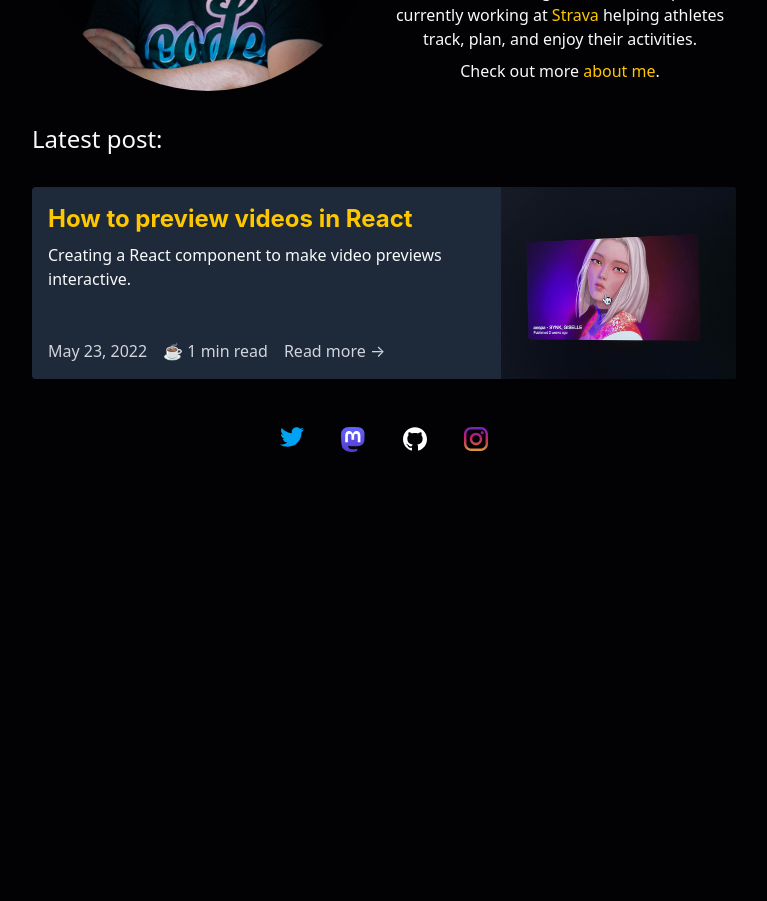
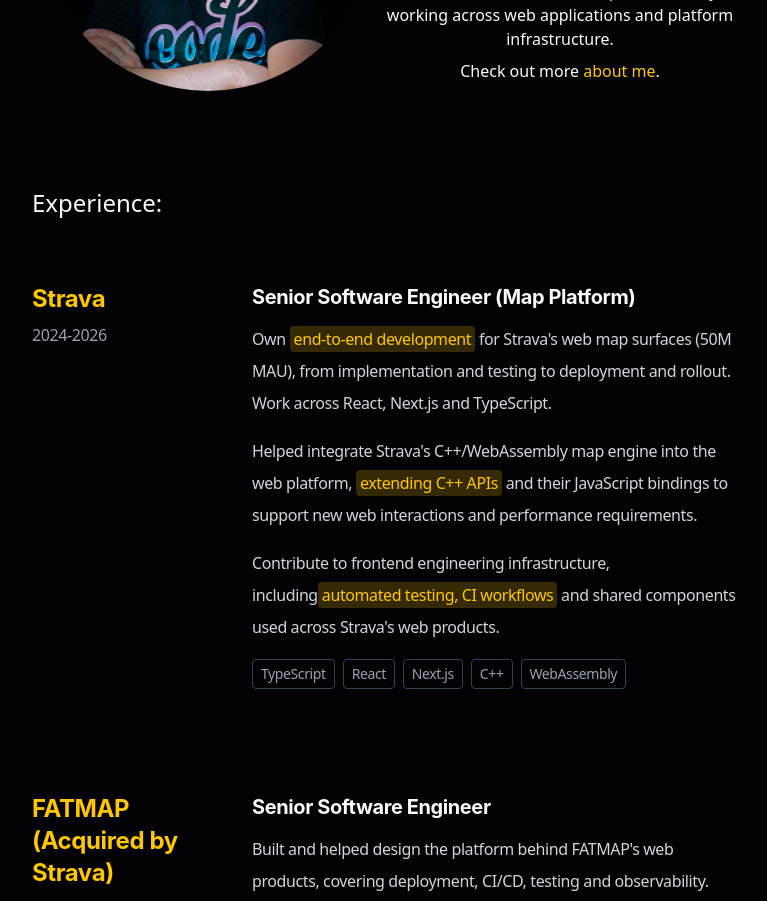
Before and after one commit to dfrico/dfr-web, a Next.js app: page / in a window 1280 px wide. Shown: the part 320-1221 px from the top of the page, without its empty margins (256-1023 px from the left). Before the commit the page ends 800 px from the top, so only its background shows below. Built offline with nearby package versions, Linux system fonts and the light colour scheme; a web font is replaced by a local one.

Commit message:
new experience section

```diff
--- a/app/(pages)/(index)/page.tsx
+++ b/app/(pages)/(index)/page.tsx
@@ -1,42 +1,36 @@
+import type { Metadata } from 'next';
 import Image from 'next/image';
 import Link from 'next/link';
-import Head from 'next/head';
-import Preview from '@/components/preview';
 import currentlyAt from '@/components/currently';
-import postList from '@/utils/getAllPosts';
+import Footer from '@/components/footer';
+import WorkCard from '@/components/workCard';
+import Experience from '@/components/experience';
+
+export const metadata: Metadata = {
+  openGraph: {
+    url: 'https://dfr.codes',
+    siteName: 'Daniel Fernandez',
+    title: 'Daniel Fernandez',
+    description:
+      'Frontend developer based in Spain. Check out my site to learn more about me!',
+    images: '/img/logo.png',
+    type: 'website',
+  },
+  twitter: {
+    card: 'summary',
+    site: '@blayhem',
+    creator: '@blayhem',
+    title: 'Daniel Fernandez',
+    description:
+      'Frontend developer based in Madrid, Spain. Check out my site to learn more about me!',
+    images: '/img/logo.png',
+  },
+};
 
 export default function Home() {
-  const URL = 'https://dfr.codes';
   return (
     <>
-      <Head>
-        <meta property="og:url" content={URL} />
-        <meta property="og:image" content="/img/logo.png" />
-        <meta property="og:type" content="website" />
-        <meta property="og:title" content="Daniel Fernandez" />
-        <meta
-          property="og:description"
-          content="Frontend developer based in Spain. Check out my site to learn more about me!"
-        />
-        <meta property="og:image" content="/img/logo.png" />
-
-        <meta name="twitter:card" content="summary" />
-        <meta name="twitter:site" content="@blayhem" />
-        <meta name="twitter:url" content={URL} />
-        <meta name="twitter:title" content="Daniel Fernandez" />
-        <meta
-          name="twitter:description"
-          content="Frontend developer based in Madrid, Spain. Check out my site to learn more about me!"
-        />
-        <meta name="twitter:image" content={`${URL}/img/logo.png`} />
-
-        {/* Google fonts */}
-        <link rel="preconnect" href="https://fonts.gstatic.com" />
-        {/* Favicon */}
-        <link rel="icon" href="/favicon/favicon.svg" type="image/svg+xml" />
-        <link rel="icon" href="/favicon/favicon.png" type="image/png" />
-      </Head>
-      <div className="container relative h-full flex-grow">
+      <div className="container relative h-full grow">
         <section className="grid sm:grid-cols-2 items-center">
           <div className="relative w-64 h-64 sm:w-80 sm:h-80 md:w-84 md:h-84 mx-auto flex items-center">
             <Image
@@ -57,7 +51,7 @@
             </h1>
             <h2 className="mb-4">Software Engineer</h2>
             <p className="mb-2">
-              I&apos;m a frontend engineer based in Spain, currently working{' '}
+              I&apos;m a Senior SWE based in Spain, currently working{' '}
               {currentlyAt}
             </p>
             <p className="mb-2">
@@ -66,56 +60,31 @@
           </aside>
         </section>
 
-        {postList.length && (
-          <div className="my-8">
-            <h2>Latest post:</h2>
-            <Preview key={postList[0].link} post={postList[0]} />
-          </div>
-        )}
+        <Experience />
 
-        <footer className="block relative mt-12 mb-6">
-          <div className="flex justify-evenly w-72 lg:w-2/5 mx-auto">
-            <a
-              href="https://twitter.com/blayhem"
-              target="_blank"
-              rel="noopener noreferrer"
-            >
-              <Image src="/icons/tw.svg" alt="twitter" width={24} height={24} />
-            </a>
-            <a
-              href="https://mastodon.social/@dfr"
-              target="_blank"
-              // eslint-disable-next-line react/no-invalid-html-attribute
-              rel="me noopener noreferrer"
-            >
-              <Image
-                src="/icons/mast.svg"
-                alt="mastodon"
-                width={24}
-                height={24}
-              />
-            </a>
-            <a
-              href="https://github.com/dfrico"
-              target="_blank"
-              rel="noopener noreferrer"
-            >
-              <Image src="/icons/gh.svg" alt="GitHub" width={24} height={24} />
-            </a>
-            <a
-              href="https://www.instagram.com/daniel.frico/"
-              target="_blank"
-              rel="noopener noreferrer"
-            >
-              <Image
-                src="/icons/ig.svg"
-                alt="Instagram"
-                width={24}
-                height={24}
-              />
-            </a>
-          </div>
-        </footer>
+        <div className="my-8">
+          <h2>Selected work (academic):</h2>
+          <WorkCard
+            title="A Comparative Evaluation of Serverless Vector Databases for RAG workloads"
+            description="Master thesis comparing serverless vector databases for latency, cost and scalability."
+            date="2026"
+            url="https://github.com/dfrico/serverless-vector-search-benchmark"
+          />
+          <WorkCard
+            title="Wildfire simulation using THRML"
+            description="A spatio-temporal wildfire model using Potts-model dynamics and block Gibbs sampling."
+            date="2025"
+            url="#"
+          />
+          <WorkCard
+            title="Monte Carlo Simulations of a Plummer Distribution"
+            description="Academic. The probability density distribution of stars within a globular cluster. Sampling and visualizing data."
+            date="2025"
+            url="#"
+          />
+        </div>
+
+        <Footer />
       </div>
     </>
   );
--- a/app/components/currently.tsx
+++ b/app/components/currently.tsx
@@ -1,10 +1,11 @@
 const currentlyAt = (
   <>
-    at{' '}
+    {/* at{' '}
     <a target="_blank" rel="noopener noreferrer" href="https://www.strava.com">
       Strava
     </a>{' '}
-    helping athletes track, plan, and enjoy their activities.
+    helping athletes track, plan, and enjoy their activities. */}
+    across web applications and platform infrastructure.
   </>
 );
 
--- /dev/null
+++ b/app/components/experience.tsx
@@ -0,0 +1,161 @@
+function Highlight({ children }: { children: React.ReactNode }) {
+  return (
+    <span className="bg-yellow/20 text-yellow rounded px-1 py-0.5">
+      {children}
+    </span>
+  );
+}
+
+function Experience() {
+  return (
+    <section className="mt-24">
+      <h2>Experience:</h2>
+      <div className="space-y-10">
+        {/* Strava */}
+        <article className="grid grid-cols-1 md:grid-cols-[180px_1fr] gap-4 md:gap-10">
+          <div>
+            <h3 className="font-rubik text-2xl font-bold text-yellow">
+              Strava
+            </h3>
+            <p className="text-gray-400 mt-1">2024-2026</p>
+          </div>
+
+          <div>
+            <h4 className="font-rubik text-xl font-bold mb-3">
+              Senior Software Engineer (Map Platform)
+            </h4>
+
+            <p className="text-gray-300 mb-4">
+              Own <Highlight>end-to-end development</Highlight> for
+              Strava&apos;s web map surfaces (50M MAU), from implementation and
+              testing to deployment and rollout. Work across React, Next.js and
+              TypeScript.
+            </p>
+            <p className="text-gray-300 mb-4">
+              Helped integrate Strava&apos;s C++/WebAssembly map engine into the
+              web platform, <Highlight>extending C++ APIs</Highlight> and their
+              JavaScript bindings to support new web interactions and
+              performance requirements.
+            </p>
+            <p className="text-gray-300 mb-4">
+              Contribute to frontend engineering infrastructure, including
+              <Highlight>automated testing, CI workflows</Highlight> and shared
+              components used across Strava&apos;s web products.
+            </p>
+
+            <div className="flex flex-wrap gap-2">
+              {['TypeScript', 'React', 'Next.js', 'C++', 'WebAssembly'].map(
+                (tech) => (
+                  <span
+                    key={tech}
+                    className="text-sm text-gray-400 border border-gray-700 rounded px-2 py-1"
+                  >
+                    {tech}
+                  </span>
+                ),
+              )}
+            </div>
+          </div>
+        </article>
+
+        {/* FATMAP */}
+        <article className="grid grid-cols-1 md:grid-cols-[180px_1fr] gap-4 md:gap-10">
+          <div>
+            <h3 className="font-rubik text-2xl font-bold text-yellow">
+              FATMAP (Acquired by Strava)
+            </h3>
+            <p className="text-gray-400 mt-1">2022-2023</p>
+          </div>
+
+          <div>
+            <h4 className="font-rubik text-xl font-bold mb-3">
+              Senior Software Engineer
+            </h4>
+
+            <p className="text-gray-300 mb-4">
+              Built and helped design the platform behind FATMAP&apos;s web
+              products, covering deployment, CI/CD, testing and observability.
+              Pre-AI work.
+            </p>
+
+            <ul className="space-y-2 text-gray-300 mb-5">
+              <li>
+                Owned CI/CD and release infrastructure across the web stack,
+                including GitHub Actions, staging/production releases, and
+                canaries.
+              </li>
+              <li>
+                Built the{' '}
+                <Highlight>full deployment path (paved road)</Highlight> for a
+                greenfield{' '}
+                <a
+                  target="_blank"
+                  rel="noopener noreferrer"
+                  href="https://fatmap.com"
+                >
+                  fatmap.com
+                </a>{' '}
+                application, from Docker and Skaffold to Kubernetes, and
+                development/production environments, with support from SRE.
+              </li>
+              <li>
+                Designed the{' '}
+                <Highlight>testing strategy and infrastructure</Highlight> using
+                Jest, React Testing Library and Playwright, with automated
+                validation on pull requests and before releases.
+              </li>
+            </ul>
+
+            <div className="flex flex-wrap gap-2">
+              {[
+                'Kubernetes',
+                'Docker',
+                'GHA',
+                'Prometheus',
+                'Playwright',
+                'Jest',
+              ].map((tech) => (
+                <span
+                  key={tech}
+                  className="text-sm text-gray-400 border border-gray-700 rounded px-2 py-1"
+                >
+                  {tech}
+                </span>
+              ))}
+            </div>
+          </div>
+        </article>
+      </div>
+
+      <p className="text-gray-300 mt-8">
+        Previously{' '}
+        <a
+          target="_blank"
+          rel="noopener noreferrer"
+          href="https://localistico.com"
+        >
+          Localistico
+        </a>
+        ,
+        <a
+          target="_blank"
+          rel="noopener noreferrer"
+          href="https://vizzuality.com"
+        >
+          Vizzuality
+        </a>
+        , and{' '}
+        <a
+          target="_blank"
+          rel="noopener noreferrer"
+          href="https://graphext.com"
+        >
+          Graphext
+        </a>
+        . <a href="/about">See more</a>.
+      </p>
+    </section>
+  );
+}
+
+export default Experience;
--- /dev/null
+++ b/app/components/footer.tsx
@@ -0,0 +1,44 @@
+import React from 'react';
+import Image from 'next/image';
+
+export default function Footer() {
+  return (
+    <footer className="block relative mt-12 mb-6">
+      <div className="flex justify-evenly w-72 lg:w-2/5 mx-auto">
+        <a
+          href="https://twitter.com/blayhem"
+          target="_blank"
+          rel="noopener noreferrer"
+        >
+          <Image src="/icons/tw.svg" alt="twitter" width={24} height={24} />
+        </a>
+        <a
+          href="https://mastodon.social/@dfr"
+          target="_blank"
+
+          rel="me noopener noreferrer"
+        >
+          <Image src="/icons/mast.svg" alt="mastodon" width={24} height={24} />
+        </a>
+        <a
+          href="https://github.com/dfrico"
+          target="_blank"
+          rel="noopener noreferrer"
+        >
+          <Image src="/icons/gh.svg" alt="GitHub" width={24} height={24} />
+        </a>
+        <a
+          href="https://www.instagram.com/daniel.frico/"
+          target="_blank"
+          rel="noopener noreferrer"
+        >
+          <Image src="/icons/ig.svg" alt="Instagram" width={24} height={24} />
+        </a>
+      </div>
+
+      <p className="text-center text-sm text-gray-500 mt-4">
+        Code 👨🏻+🤖. Judgement and writing, 100% human.
+      </p>
+    </footer>
+  );
+}
--- /dev/null
+++ b/app/components/workCard.tsx
@@ -0,0 +1,38 @@
+import Image from 'next/image';
+import Link from 'next/link';
+import PostHeader from '@/components/postHeader';
+import { Meta } from './post';
+
+type Props = {
+  title: string;
+  description: string;
+  date: string;
+  url: string;
+};
+
+function WorkCard({ title, description, date, url }: Props) {
+  return (
+    <div className="group border-b border-gray-800">
+      <Link
+        href={url}
+        className="flex gap-8 px-6 py-6 transition-colors hover:bg-gray-800"
+      >
+        {/* <span className="w-12 shrink-0 text-gray-500">{date}</span> */}
+
+        <div className="grow">
+          <h2 className="font-rubik text-xl font-bold text-yellow mb-2">
+            {title}
+          </h2>
+
+          <p className=" text-gray-300">{description}</p>
+        </div>
+
+        <span className="self-center text-xl text-gray-500 transition-transform group-hover:translate-x-1 group-hover:text-yellow">
+          →
+        </span>
+      </Link>
+    </div>
+  );
+}
+
+export default WorkCard;
```
Also changed, not shown: app/components/timeline/timeline.tsx (+18 -0 lines), 1 other file (tests, documents, lock files or other folders).
